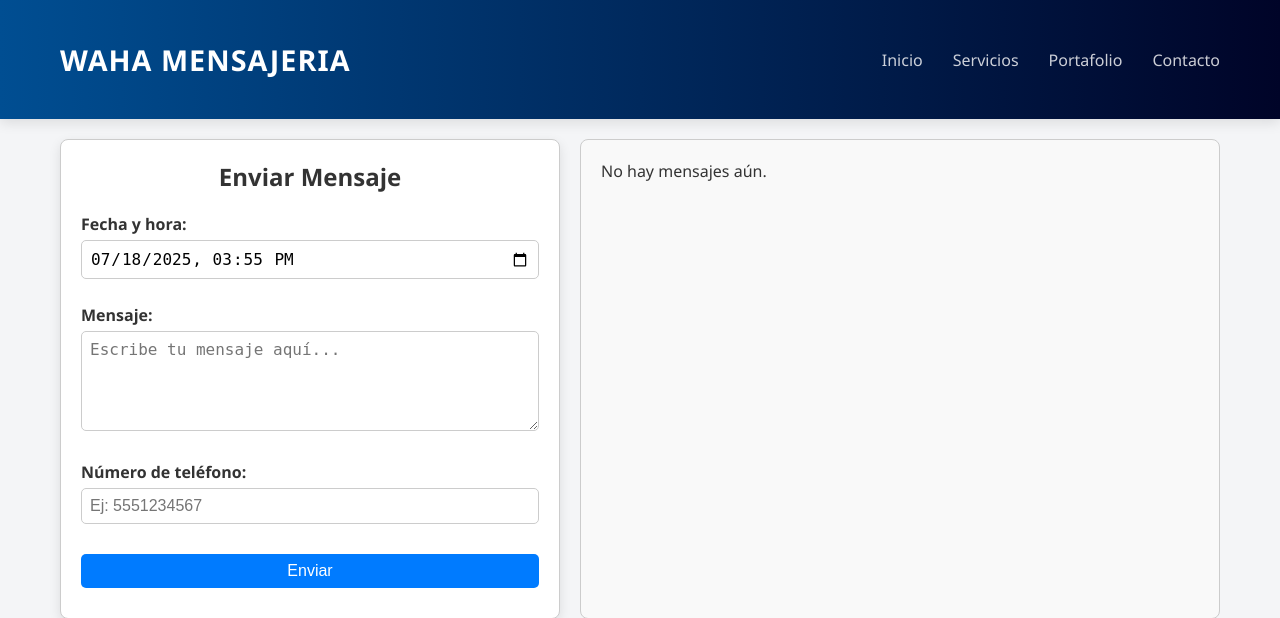
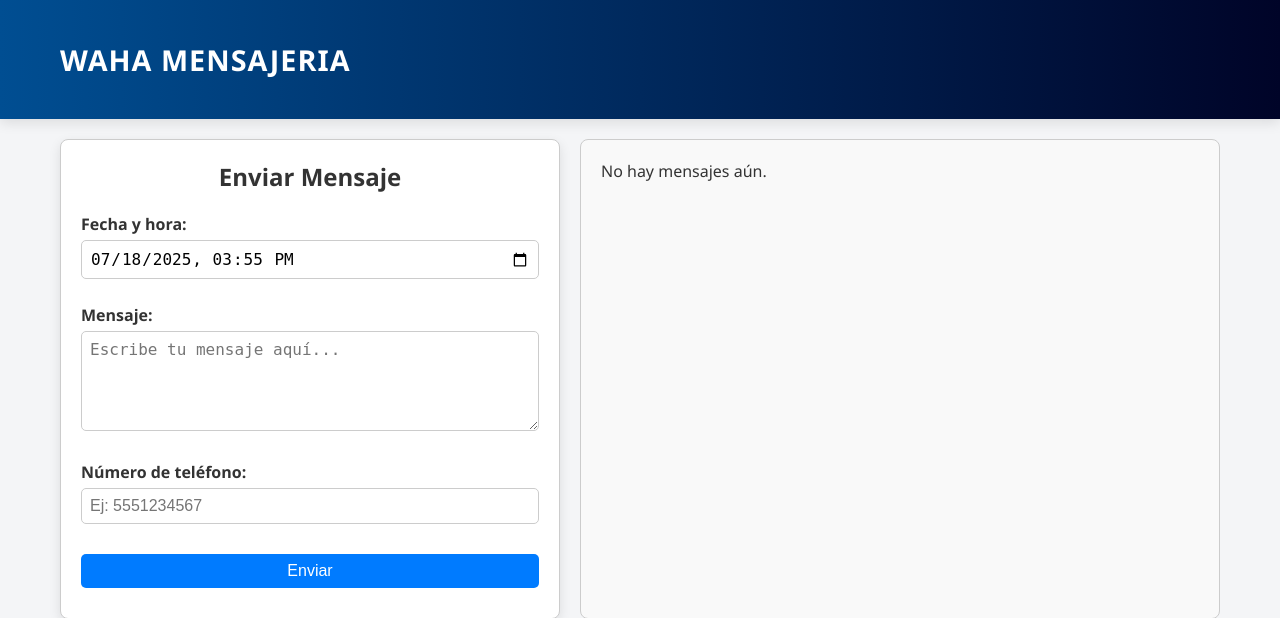
Before and after one commit to NEGROY/cnocnotifi, a PHP site: page /MVC1/index.php in a window 1280 px wide. Shown: the top 618 px of the page. Run offline with PHP 8.4, Linux system fonts and the light colour scheme; data that the repository does not hold is empty.

Commit message:
cambios locos

```diff
--- a/vista/layout/header.php
+++ b/vista/layout/header.php
@@ -11,13 +11,17 @@
     <div class="container">
       <div class="logo">WAHA MENSAJERIA</div>
       <nav class="nav-links" id="navLinks">
-        <a href="#">Inicio</a>
-        <a href="#">Servicios</a>
-        <a href="#">Portafolio</a>
-        <a href="#">Contacto</a>
+
       </nav>
       <div class="menu-toggle" id="menuToggle">&#9776;</div>
     </div>
   </header>
 
-    <!-- contenido-->
+    <!-- contenido
+
+    <a href="#">Inicio</a>
+        <a href="#">Servicios</a>
+        <a href="#">Portafolio</a>
+        <a href="#">Contacto</a>
+
+          -->
```
Also changed, not shown: cnocnotifi/enviar_mensajes.php (renamed from conjob/enviar_mensajes.php).
